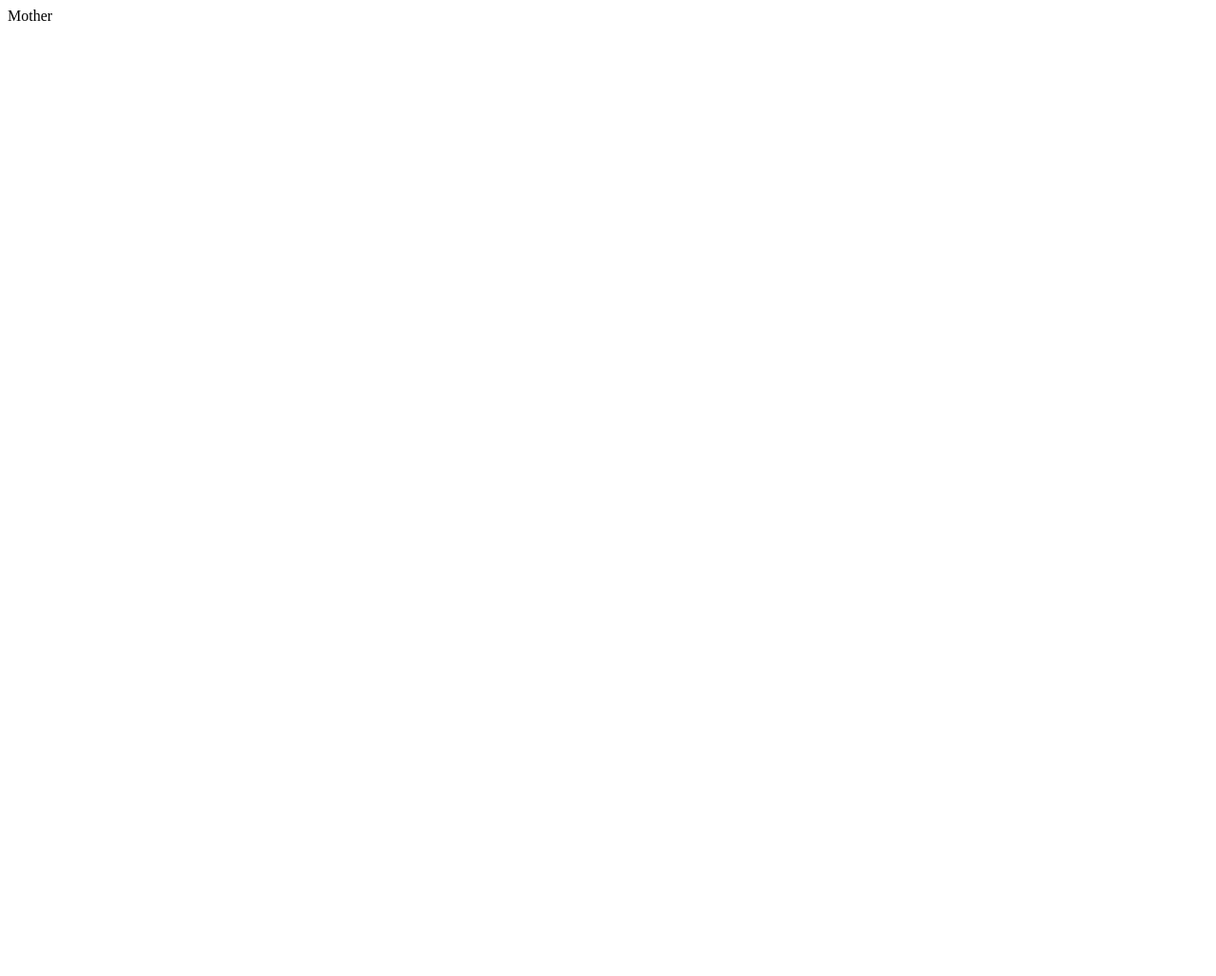
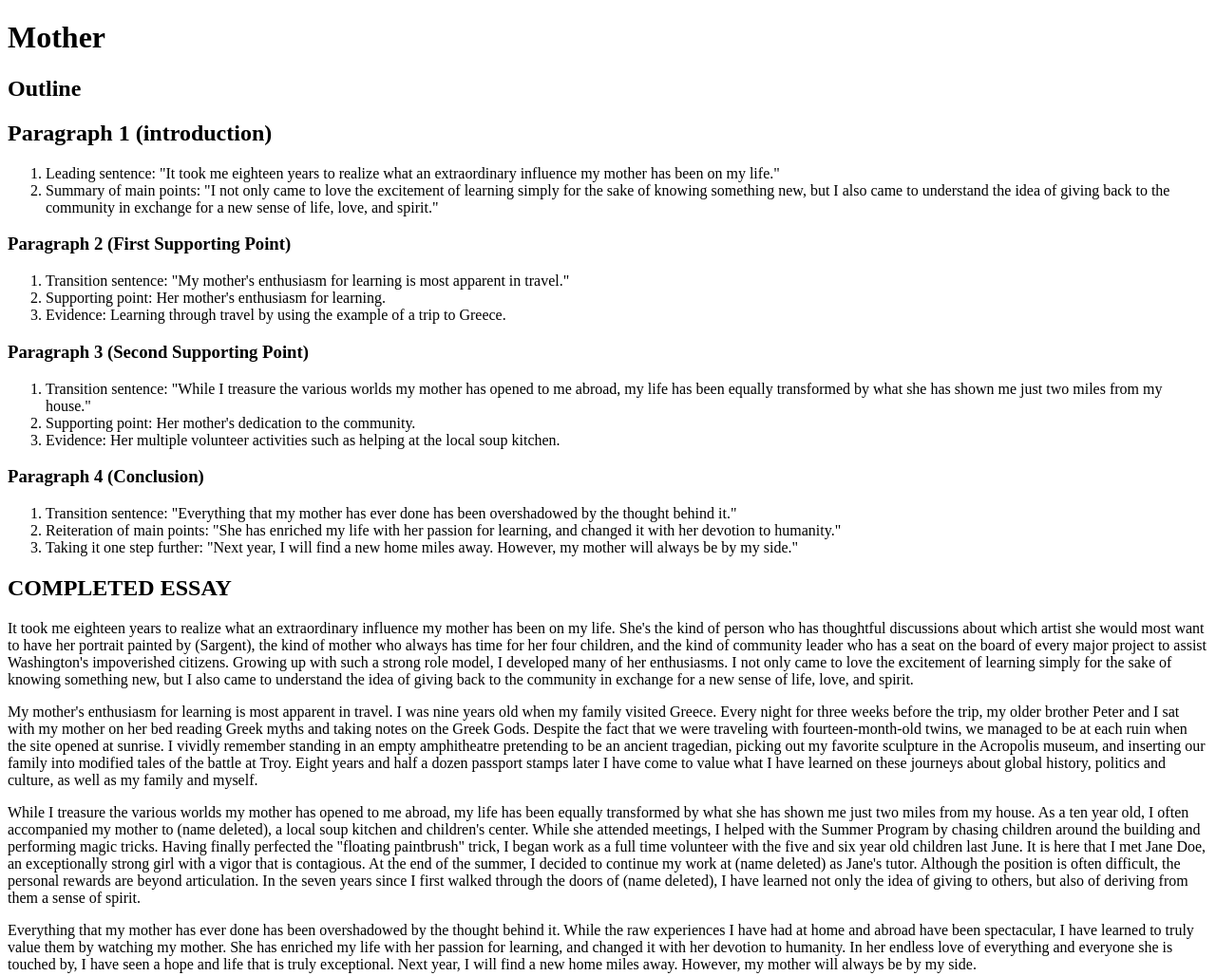
Before and after one commit to tommyt158/Art300_outline, a plain HTML site: page index.html in a window 1280 px wide. Shown: the whole page at 95% size. Before the commit the page ends 800 px from the top, so only its background shows below. Drawn offline with Linux system fonts and the light colour scheme.

Commit message:
Finished Outline

```diff
--- a/index.html
+++ b/index.html
@@ -7,6 +7,38 @@
         <title>Document</title>
     </head>
     <body>
-        <hi>Mother</hi>
+        <h1>Mother</h1>
+        <h2>Outline</h2>
+        <h2>Paragraph 1 (introduction)</h2>
+        <ol>
+            <li>Leading sentence: "It took me eighteen years to realize what an extraordinary influence my mother has been on my life."</li>
+            <li>Summary of main points: "I not only came to love the excitement of learning simply for the sake of knowing something new, but I also came to understand the idea of giving back to the community in exchange for a new sense of life, love, and spirit."</li>
+        </ol>
+        <h3>Paragraph 2 (First Supporting Point)</h3>
+        <ol>
+            <li>Transition sentence: "My mother's enthusiasm for learning is most apparent in travel."</li>
+            <li>Supporting point: Her mother's enthusiasm for learning.</li>
+            <li>Evidence: Learning through travel by using the example of a trip to Greece.</li>
+        </ol>
+        <h3>Paragraph 3 (Second Supporting Point)</h3>
+        <ol>
+            <li>Transition sentence: "While I treasure the various worlds my mother has opened to me abroad, my life has been equally transformed by what she has shown me just two miles from my house."</li>
+            <li>Supporting point: Her mother's dedication to the community.</li>
+            <li>Evidence: Her multiple volunteer activities such as helping at the local soup kitchen.</li>
+        </ol>
+        <h3>Paragraph 4 (Conclusion)</h3>
+        <ol>
+            <li>Transition sentence: "Everything that my mother has ever done has been overshadowed by the thought behind it."</li>
+            <li>Reiteration of main points: "She has enriched my life with her passion for learning, and changed it with her devotion to humanity."</li>
+            <li>Taking it one step further: "Next year, I will find a new home miles away. However, my mother will always be by my side."</li>
+        </ol>
+        <h2>COMPLETED ESSAY</h2>
+        <p>It took me eighteen years to realize what an extraordinary influence my mother has been on my life. She's the kind of person who has thoughtful discussions about which artist she would most want to have her portrait painted by (Sargent), the kind of mother who always has time for her four children, and the kind of community leader who has a seat on the board of every major project to assist Washington's impoverished citizens. Growing up with such a strong role model, I developed many of her enthusiasms. I not only came to love the excitement of learning simply for the sake of knowing something new, but I also came to understand the idea of giving back to the community in exchange for a new sense of life, love, and spirit.</p>
+        <p>My mother's enthusiasm for learning is most apparent in travel. I was nine years old when my family visited Greece. Every night for three weeks before the trip, my older brother Peter and I sat with my mother on her bed reading Greek myths and taking notes on the Greek Gods. Despite the fact that we were traveling with fourteen-month-old twins, we managed to be at each ruin when the site opened at sunrise. I vividly remember standing in an empty amphitheatre pretending to be an ancient tragedian, picking out my favorite sculpture in the Acropolis museum, and inserting our family into modified tales of the battle at Troy. Eight years and half a dozen passport stamps later I have come to value what I have learned on these journeys about global history, politics and culture, as well as my family and myself.</p>
+        <p>While I treasure the various worlds my mother has opened to me abroad, my life has been equally transformed by what she has shown me just two miles from my house. As a ten year old, I often accompanied my mother to (name deleted), a local soup kitchen and children's center. While she attended meetings, I helped with the Summer Program by chasing children around the building and performing magic tricks. Having finally perfected the "floating paintbrush" trick, I began work as a full time volunteer with the five and six year old children last June. It is here that I met Jane Doe, an exceptionally strong girl with a vigor that is contagious. At the end of the summer, I decided to continue my work at (name deleted) as Jane's tutor. Although the position is often difficult, the personal rewards are beyond articulation. In the seven years since I first walked through the doors of (name deleted), I have learned not only the idea of giving to others, but also of deriving from them a sense of spirit.</p>
+        <p>Everything that my mother has ever done has been overshadowed by the thought behind it. While the raw experiences I have had at home and abroad have been spectacular, I have learned to truly value them by watching my mother. She has enriched my life with her passion for learning, and changed it with her devotion to humanity. In her endless love of everything and everyone she is touched by, I have seen a hope and life that is truly exceptional. Next year, I will find a new home miles away. However, my mother will always be by my side.</p>
+
+
+
     </body>
 </html>
```
